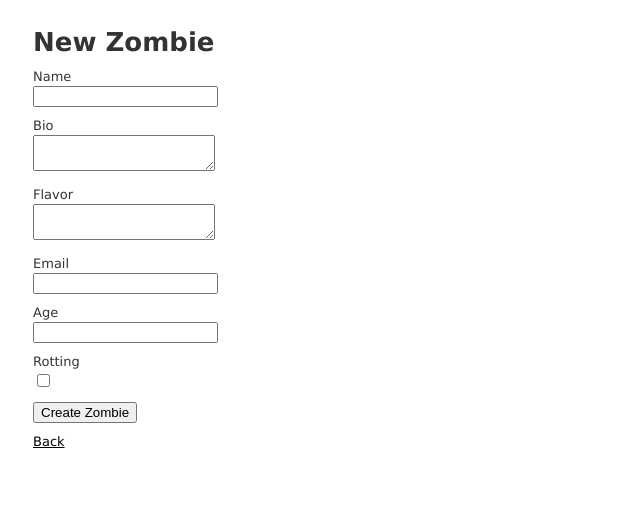
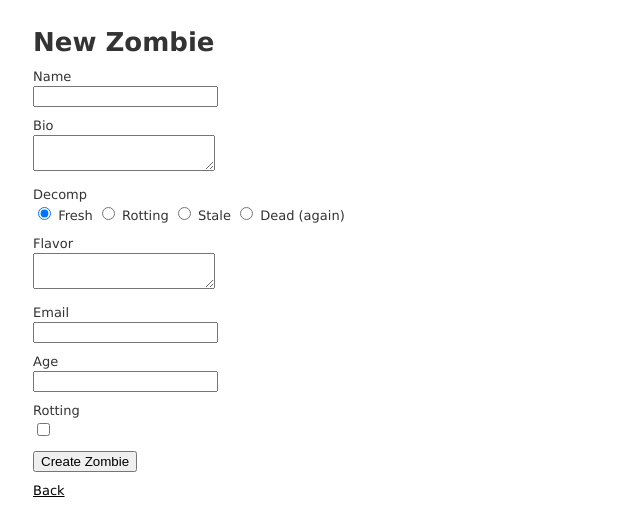
Before and after one commit to Levii01/TwitterForZombie, a Rails app: page /zombies/new in a window 1280 px wide. Shown: the top 512 px of the page, without its empty margins (0-640 px from the left). Run offline with Rails 7, Linux system fonts and the light colour scheme; style sheets or scripts are compiled from the project's sources; some libraries are stand-ins or nearby versions.

Commit message:
Migration, add decomp to zombie

```diff
--- a/app/controllers/zombies_controller.rb
+++ b/app/controllers/zombies_controller.rb
@@ -71,6 +71,6 @@ class ZombiesController < ApplicationController
 
     # Never trust parameters from the scary internet, only allow the white list through.
     def zombie_params
-      params.require(:zombie).permit(:name, :bio, :age, :email, :rotting, :flavor)
+      params.require(:zombie).permit(:name, :bio, :age, :email, :rotting, :flavor, :decomp )
     end
 end
--- a/app/views/zombies/_form.html.erb
+++ b/app/views/zombies/_form.html.erb
@@ -19,6 +19,14 @@
   <div class="field">
     <%= f.label :bio %>
     <%= f.text_area :bio %>
+  </div>
+
+  <div class="field">
+    <%= f.label :decomp %>
+    <%= f.radio_button :decomp, 'Fresh', checked: true %> Fresh
+    <%= f.radio_button :decomp, 'Rotting' %> Rotting
+    <%= f.radio_button :decomp, 'Stale' %> Stale
+    <%= f.radio_button :decomp, 'Dead (again)' %> Dead (again)
   </div>
 
   <div class="field">
--- a/app/views/zombies/index.html.erb
+++ b/app/views/zombies/index.html.erb
@@ -12,6 +12,7 @@
       <th>Brain flavor</th>
       <th>Tweets</th>
       <th>Em@il</th>
+      <th>Decomp</th>
       <th colspan="2">Action</th>
     </tr>
   </thead>
@@ -26,6 +27,7 @@
         <td><%= zombie.brain.flavor unless zombie.brain.nil? %></td>
         <td><%= link_to "#{zombie.name}", zombie_tweets_path(zombie) %></td>
         <td><%= zombie.email %></td>
+        <td><%= zombie.decomp %></td>
         <td><%= link_to 'Edit', edit_zombie_path(zombie) %></td>
         <td><%= link_to 'Destroy', zombie, method: :delete, data: { confirm: 'Are you sure?' } %></td>
       </tr>
--- a/app/views/zombies/show.html.erb
+++ b/app/views/zombies/show.html.erb
@@ -24,6 +24,10 @@
   <strong>Rotting:</strong>
   <%= @zombie.rotting %>
 </p>
+<p>
+  <strong>decomp:</strong>
+  <%= @zombie.decomp %>
+</p>
 
 <%= link_to 'Edit', edit_zombie_path(@zombie) %> |
 <%= link_to 'Back', zombies_path %>
--- /dev/null
+++ b/db/migrate/20170223190405_add_decomp_to_zombies.rb
@@ -0,0 +1,5 @@
+class AddDecompToZombies < ActiveRecord::Migration[5.0]
+  def change
+    add_column :zombies, :decomp, :string
+  end
+end
```
Also changed, not shown: db/schema.rb.
